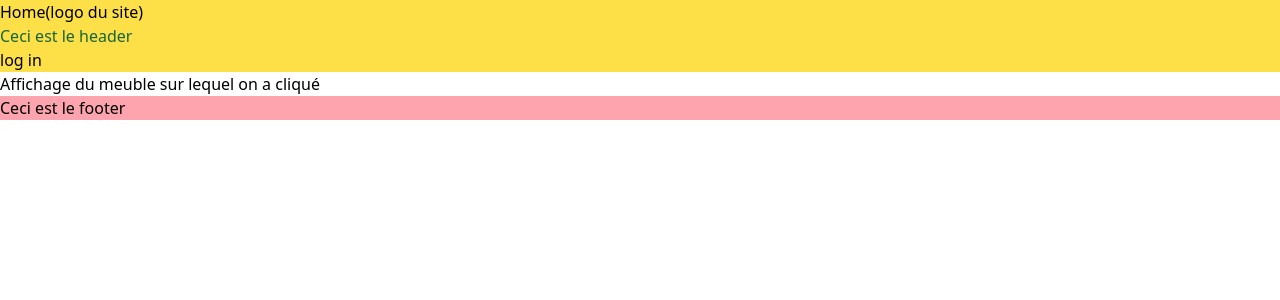
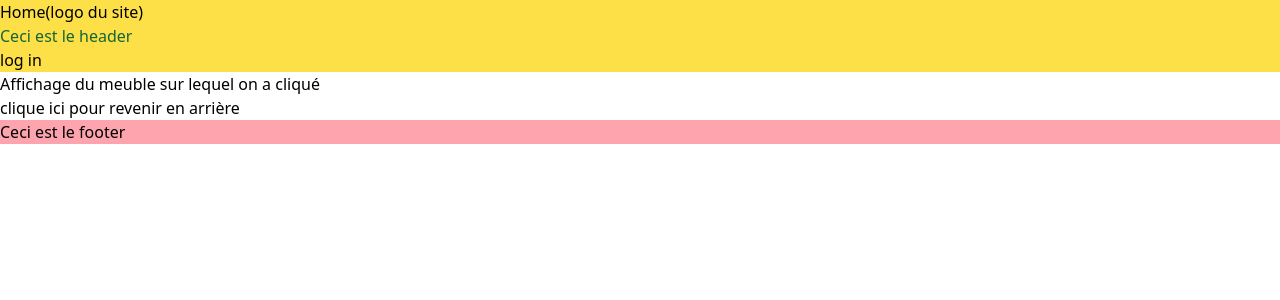
Before and after one commit to camhbrt/around_the_meuble, a React (Vite) app in the folder projet2/: page /singlefurniture in a window 1280 px wide. Shown: the top 300 px of the page. Built offline with nearby package versions, Linux system fonts and the light colour scheme.

Commit message:
[UPDATE] link to back in page furnitures

```diff
--- a/projet2/package.json
+++ b/projet2/package.json
@@ -11,6 +11,7 @@
   },
   "dependencies": {
     "express": "^4.18.2",
+    "package.json": "^2.0.1",
     "react": "^18.2.0",
     "react-dom": "^18.2.0",
     "react-router-dom": "^6.14.0",
--- a/projet2/src/pages/Singlefurniturepage.jsx
+++ b/projet2/src/pages/Singlefurniturepage.jsx
@@ -1,12 +1,14 @@
 import React from 'react';
 import Header from '../components/Header';
 import Footer from '../components/Footer';
+import { NavLink } from 'react-router-dom';
 
 const Singlefurniturepage = () => {
     return (
         <div>
             <Header/>
             <h1>Affichage du meuble sur lequel on a cliqué</h1>
+            <NavLink to='/furnitures'>clique ici pour revenir en arrière</NavLink>
             <Footer/>
         </div>
     );
```
Also changed, not shown: 1 other file (tests, documents, lock files or other folders).
